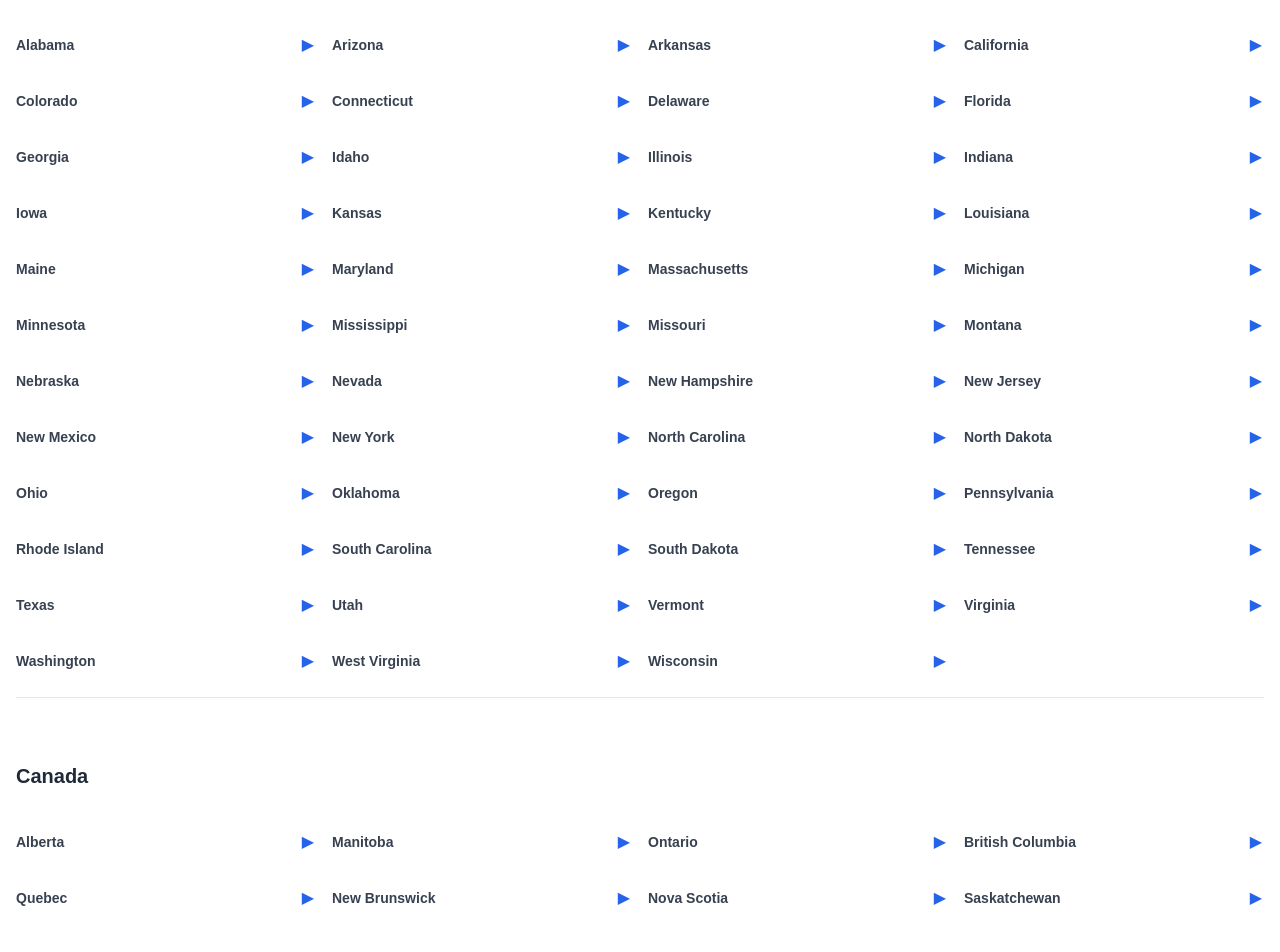
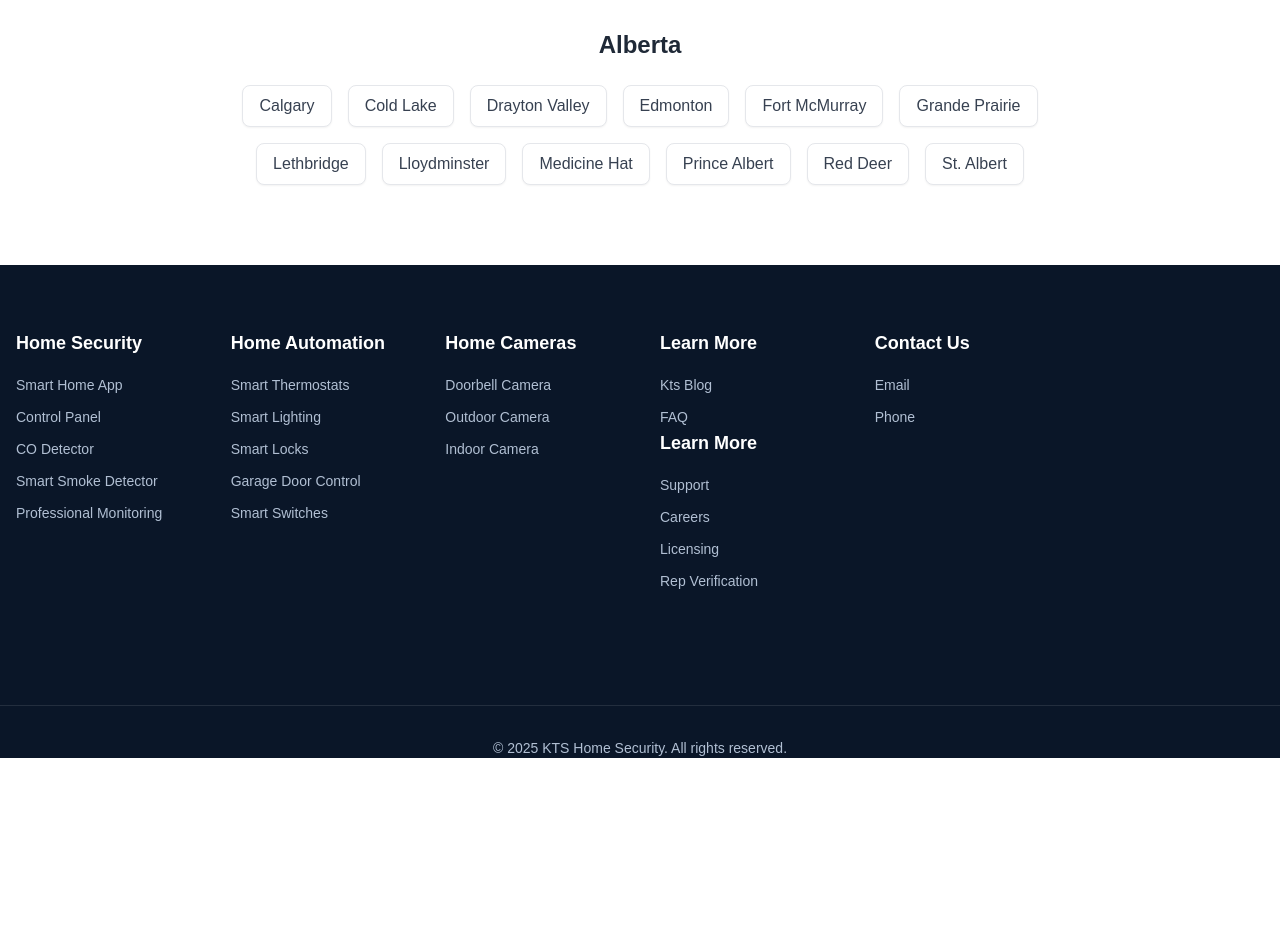
Before and after one commit to pardeepbatra01/kts-home-web, a Next.js app: page / in a window 1280 px wide. Shown: the part 3820-4772 px from the top of the page. After the commit the page ends 4578 px from the top, so only its background shows below. Built offline with nearby package versions, Linux system fonts and the light colour scheme.

Commit message:
static-pages

```diff
--- a/components/locations-section.tsx
+++ b/components/locations-section.tsx
@@ -3,153 +3,21 @@
 import { useState } from 'react'
 
 export default function LocationsSection() {
-  const [expandedStates, setExpandedStates] = useState<string[]>([])
-
-  const toggleState = (state: string) => {
-    setExpandedStates(prev =>
-      prev.includes(state)
-        ? prev.filter(s => s !== state)
-        : [...prev, state]
-    )
-  }
-
-  const usLocations = [
-    { state: "Alabama", cities: ["Birmingham", "Mobile", "Montgomery", "Huntsville"] },
-    { state: "Arizona", cities: ["Phoenix", "Tucson", "Mesa", "Chandler"] },
-    { state: "Arkansas", cities: ["Little Rock", "Fort Smith", "Fayetteville", "Springdale"] },
-    { state: "California", cities: ["Los Angeles", "San Diego", "San Jose", "San Francisco"] },
-    { state: "Colorado", cities: ["Denver", "Colorado Springs", "Aurora", "Fort Collins"] },
-    { state: "Connecticut", cities: ["Bridgeport", "New Haven", "Hartford", "Stamford"] },
-    { state: "Delaware", cities: ["Wilmington", "Dover", "Newark", "Middletown"] },
-    { state: "Florida", cities: ["Jacksonville", "Miami", "Tampa", "Orlando"] },
-    { state: "Georgia", cities: ["Atlanta", "Augusta", "Columbus", "Savannah"] },
-    { state: "Idaho", cities: ["Boise", "Nampa", "Meridian", "Idaho Falls"] },
-    { state: "Illinois", cities: ["Chicago", "Aurora", "Rockford", "Joliet"] },
-    { state: "Indiana", cities: ["Indianapolis", "Fort Wayne", "Evansville", "South Bend"] },
-    { state: "Iowa", cities: ["Des Moines", "Cedar Rapids", "Davenport", "Sioux City"] },
-    { state: "Kansas", cities: ["Wichita", "Overland Park", "Kansas City", "Topeka"] },
-    { state: "Kentucky", cities: ["Louisville", "Lexington", "Bowling Green", "Owensboro"] },
-    { state: "Louisiana", cities: ["New Orleans", "Baton Rouge", "Shreveport", "Lafayette"] },
-    { state: "Maine", cities: ["Portland", "Lewiston", "Bangor", "South Portland"] },
-    { state: "Maryland", cities: ["Baltimore", "Frederick", "Rockville", "Gaithersburg"] },
-    { state: "Massachusetts", cities: ["Boston", "Worcester", "Springfield", "Lowell"] },
-    { state: "Michigan", cities: ["Detroit", "Grand Rapids", "Warren", "Sterling Heights"] },
-    { state: "Minnesota", cities: ["Minneapolis", "Saint Paul", "Rochester", "Duluth"] },
-    { state: "Mississippi", cities: ["Jackson", "Gulfport", "Southaven", "Hattiesburg"] },
-    { state: "Missouri", cities: ["Kansas City", "Saint Louis", "Springfield", "Columbia"] },
-    { state: "Montana", cities: ["Billings", "Missoula", "Great Falls", "Bozeman"] },
-    { state: "Nebraska", cities: ["Omaha", "Lincoln", "Bellevue", "Grand Island"] },
-    { state: "Nevada", cities: ["Las Vegas", "Henderson", "Reno", "North Las Vegas"] },
-    { state: "New Hampshire", cities: ["Manchester", "Nashua", "Concord", "Derry"] },
-    { state: "New Jersey", cities: ["Newark", "Jersey City", "Paterson", "Elizabeth"] },
-    { state: "New Mexico", cities: ["Albuquerque", "Las Cruces", "Rio Rancho", "Santa Fe"] },
-    { state: "New York", cities: ["New York City", "Buffalo", "Rochester", "Yonkers"] },
-    { state: "North Carolina", cities: ["Charlotte", "Raleigh", "Greensboro", "Durham"] },
-    { state: "North Dakota", cities: ["Fargo", "Bismarck", "Grand Forks", "Minot"] },
-    { state: "Ohio", cities: ["Columbus", "Cleveland", "Cincinnati", "Toledo"] },
-    { state: "Oklahoma", cities: ["Oklahoma City", "Tulsa", "Norman", "Broken Arrow"] },
-    { state: "Oregon", cities: ["Portland", "Salem", "Eugene", "Gresham"] },
-    { state: "Pennsylvania", cities: ["Philadelphia", "Pittsburgh", "Allentown", "Erie"] },
-    { state: "Rhode Island", cities: ["Providence", "Warwick", "Cranston", "Pawtucket"] },
-    { state: "South Carolina", cities: ["Charleston", "Columbia", "North Charleston", "Mount Pleasant"] },
-    { state: "South Dakota", cities: ["Sioux Falls", "Rapid City", "Aberdeen", "Brookings"] },
-    { state: "Tennessee", cities: ["Nashville", "Memphis", "Knoxville", "Chattanooga"] },
-    { state: "Texas", cities: ["Houston", "San Antonio", "Dallas", "Austin"] },
-    { state: "Utah", cities: ["Salt Lake City", "West Valley City", "Provo", "West Jordan"] },
-    { state: "Vermont", cities: ["Burlington", "Essex", "South Burlington", "Colchester"] },
-    { state: "Virginia", cities: ["Virginia Beach", "Norfolk", "Chesapeake", "Richmond"] },
-    { state: "Washington", cities: ["Seattle", "Spokane", "Tacoma", "Vancouver"] },
-    { state: "West Virginia", cities: ["Charleston", "Huntington"] },
-    { state: "Wisconsin", cities: ["Milwaukee"] },
-  ]
+  const cities = ["Calgary", "Cold Lake", "Drayton Valley", "Edmonton", "Fort McMurray", "Grande Prairie", "Lethbridge", "Lloydminster", "Medicine Hat", "Prince Albert", "Red Deer", "St. Albert"]
 
   return (
     <section className="py-20 bg-white">
       <div className="max-w-7xl mx-auto px-4">
         <div className="mb-16">
           <h2 className="text-4xl lg:text-5xl font-bold text-slate-800 mb-6 text-center">Kts Home Service Locations</h2>
-          <h2 className="text-xl font-bold text-gray-800 mb-8">United States</h2>
+          <h2 className="text-2xl font-bold text-gray-800 mb-8 text-center">Serving  Canada</h2>
         </div>
-
-        <div className="grid grid-cols-1 md:grid-cols-4 gap-x-4 gap-y-0">
-          {usLocations.map((location, index) => (
-            <div key={index} className="mb-4">
-              <div
-                className="flex items-center justify-between py-2 cursor-pointer group"
-                onClick={() => toggleState(location.state)}
-              >
-                <h3 className="text-sm font-semibold text-gray-700">{location.state}</h3>
-                <span className="text-blue-600 w-4 text-center">{expandedStates.includes(location.state) ? '▼' : '▶'}</span>
-              </div>
-              {expandedStates.includes(location.state) && (
-                <ul className="mt-2 space-y-1">
-                  {location.cities.map((city, cityIndex) => (
-                    <li key={cityIndex} className="text-sm text-gray-600 hover:text-blue-600 cursor-pointer transition-colors pl-2">
-                      {city}
-                    </li>
-                  ))}
-                </ul>
-              )}
-            </div>
-          ))}
-        </div>
-
-        <div className="h-px bg-gray-200 w-full"></div>
-
-        <div className="mt-16">
-          <h2 className="text-xl font-bold text-gray-800 mb-8">Canada</h2>
-          <div className="grid grid-cols-1 md:grid-cols-4 gap-x-4 gap-y-0">
-            {[
-              {
-                state: "Alberta",
-                cities: ["Calgary", "Cold Lake", "Drayton Valley", "Edmonton", "Fort McMurray", "Grande Prairie", "Lethbridge", "Lloydminster", "Medicine Hat", "Prince Albert", "Red Deer", "St. Albert"]
-              },
-              {
-                state: "Manitoba",
-                cities: ["Thompson", "Dauphin", "Portage la Prairie"]
-              },
-              {
-                state: "Ontario",
-                cities: ["North York", "Oshawa", "Toronto", "Windsor"]
-              },
-              {
-                state: "British Columbia",
-                cities: ["Dawson Creek", "Fort St. John", "Kamloops", "Nanaimo", "Surrey"]
-              },
-              {
-                state: "Quebec",
-                cities: ["Laurentides", "Montreal"]
-              },
-              {
-                state: "New Brunswick",
-                cities: ["New Brunswick"]
-              },
-              {
-                state: "Nova Scotia",
-                cities: ["North Preston", "Truro"]
-              },
-              {
-                state: "Saskatchewan",
-                cities: ["Moosejaw", "Nipawin", "Regina", "Saskatoon"]
-              }
-            ].map((location, index) => (
-              <div key={index} className="mb-4">
-                <div
-                  className="flex items-center justify-between py-2 cursor-pointer group"
-                  onClick={() => toggleState(location.state)}
-                >
-                  <h3 className="text-sm font-semibold text-gray-700">{location.state}</h3>
-                  <span className="text-blue-600 w-4 text-center">{expandedStates.includes(location.state) ? '▼' : '▶'}</span>
-                </div>
-                {expandedStates.includes(location.state) && (
-                  <ul className="mt-2 space-y-1">
-                    {location.cities.map((city, cityIndex) => (
-                      <li key={cityIndex} className="text-sm text-gray-600 hover:text-blue-600 cursor-pointer transition-colors pl-2">
-                        {city}
-                      </li>
-                    ))}
-                  </ul>
-                )}
+        <div className="max-w-4xl mx-auto">
+          <h3 className="text-2xl font-bold text-gray-800 mb-6 text-center">Alberta</h3>
+          <div className="flex flex-wrap justify-center gap-4">
+            {cities.map((city, index) => (
+              <div key={index} className="px-4 py-2 bg-white border border-gray-200 rounded-lg shadow-sm hover:shadow-md transition-shadow">
+                <span className="text-gray-700 hover:text-blue-600 cursor-pointer">{city}</span>
               </div>
             ))}
           </div>
```
